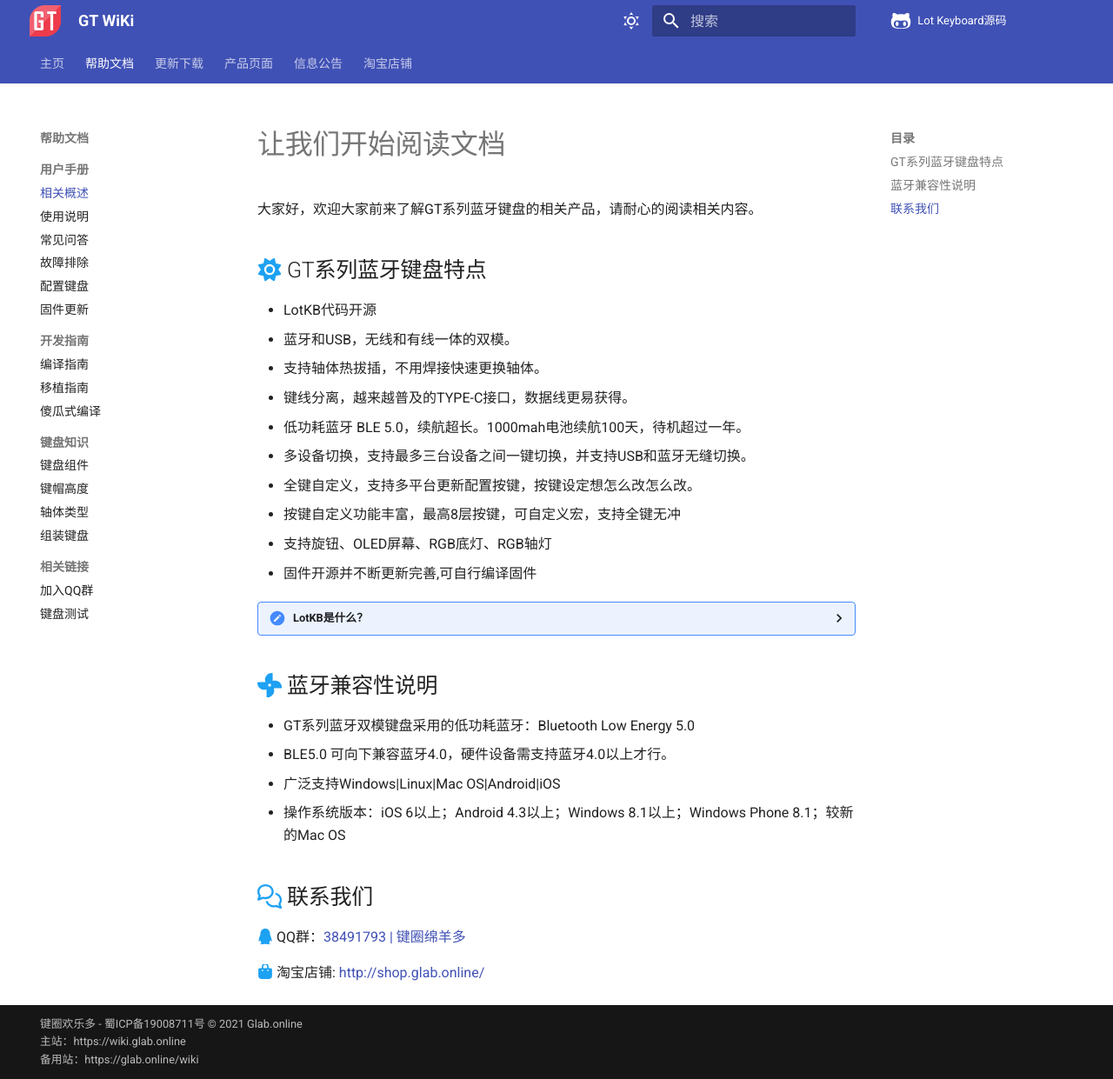
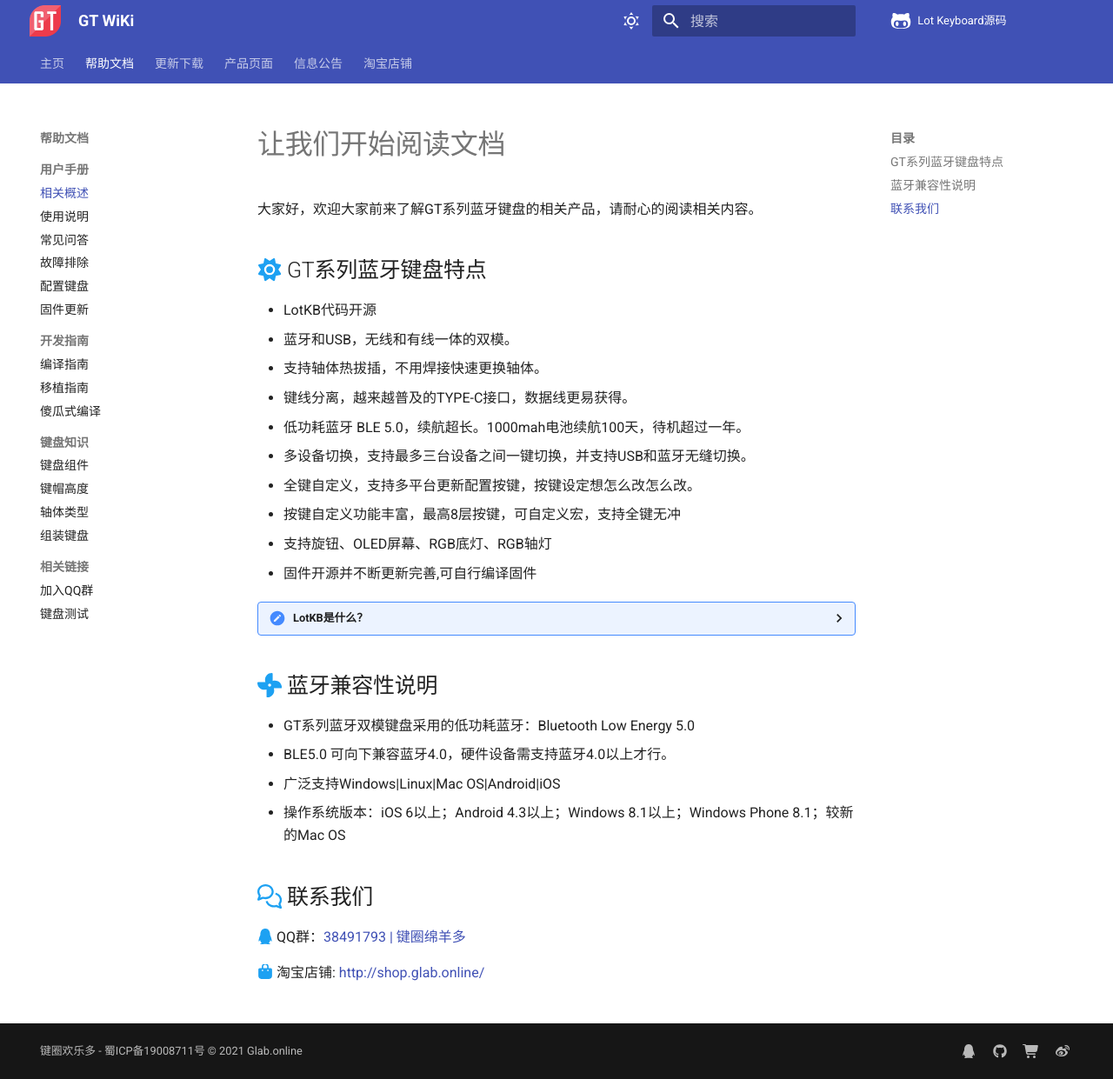
Before and after one commit to genokolar/genokolar.github.io, an MkDocs documentation site: the page built from docs/summary.md, in a window 1280 px wide and 1241 px high. Shown: the whole window at 87% size. Built offline with MkDocs 1.6.1 and Material for MkDocs 9.7.7, drawn with Linux system fonts in a browser that asks for light colours; comment, search, counter and statistics services are not loaded.

Commit message:
Update mkdocs.yml

```diff
--- a/mkdocs.yml
+++ b/mkdocs.yml
@@ -114,6 +114,19 @@ extra_css:
 
 extra:
   generator: false
+  social:
+    - icon: fontawesome/brands/qq
+      link: https://jq.qq.com/?_wv=1027&k=wO76pWWU
+      name: QQ群 38491793 键圈绵羊多
+    - icon: fontawesome/brands/github
+      link: https://github.com/genokolar/nrf52-keyboard
+      name: nrf52-keyboard
+    - icon: fontawesome/solid/shopping-cart
+      link: http://shop.glab.online/
+      name: 淘宝店铺
+    - icon: fontawesome/brands/weibo
+      link: https://weibo.com/geno
+      name: 格诺爱数码
 
 nav:
     - 主页: index.md
@@ -168,4 +181,4 @@ nav:
       - 近期动态: blog/info.md
     - 淘宝店铺: http://shop.glab.online
 
-copyright: <a href=http://glab.online/>键圈欢乐多</a> - <a href=http://www.beian.miit.gov.cn/>蜀ICP备19008711号</a> © 2021 Glab.online<br>主站：<a href=https://wiki.glab.online>https://wiki.glab.online</a><br>备用站：<a href=https://glab.online/wiki>https://glab.online/wiki</a>
+copyright: <a href=http://glab.online/>键圈欢乐多</a> - <a href=http://www.beian.miit.gov.cn/>蜀ICP备19008711号</a> © 2021 Glab.online
```
